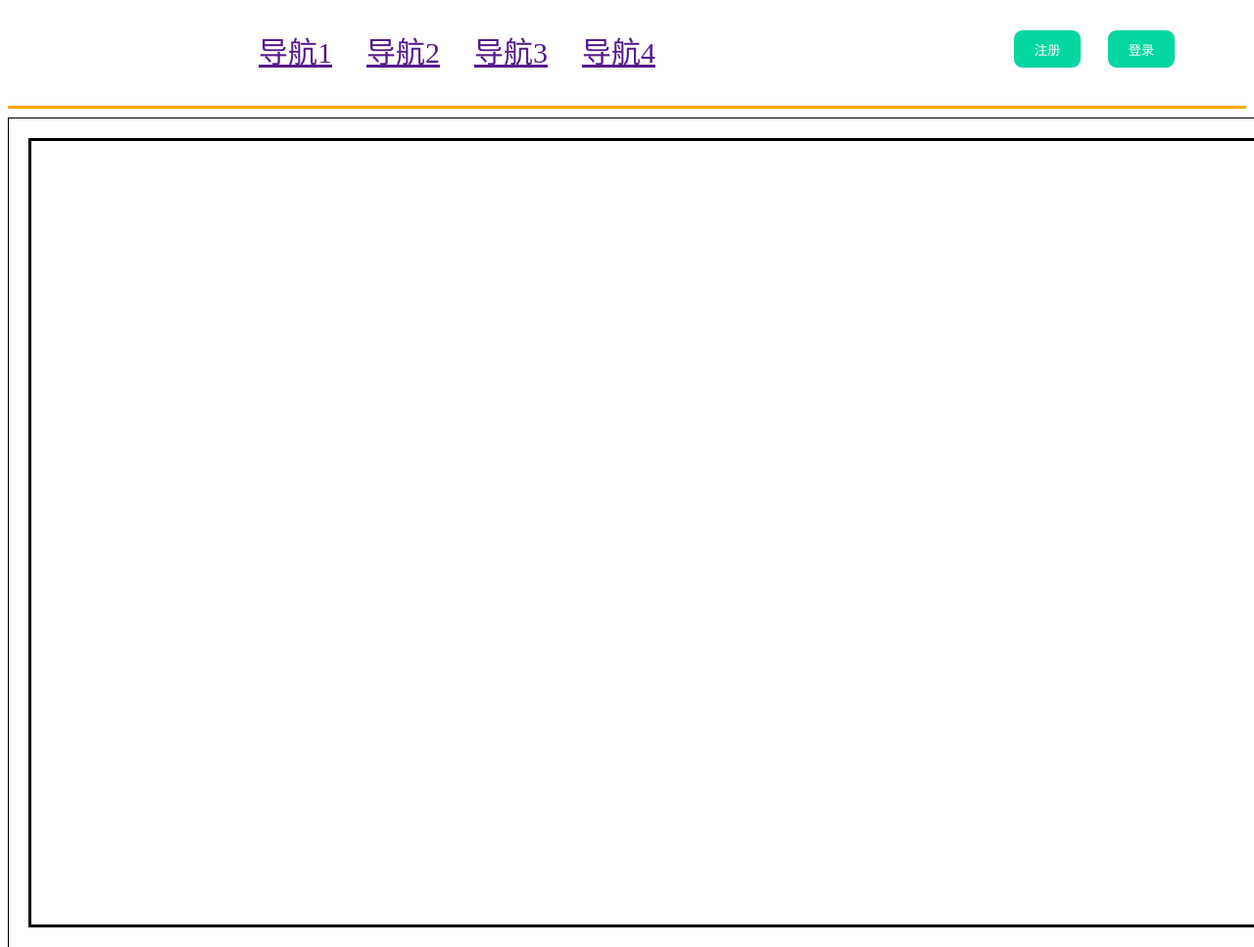
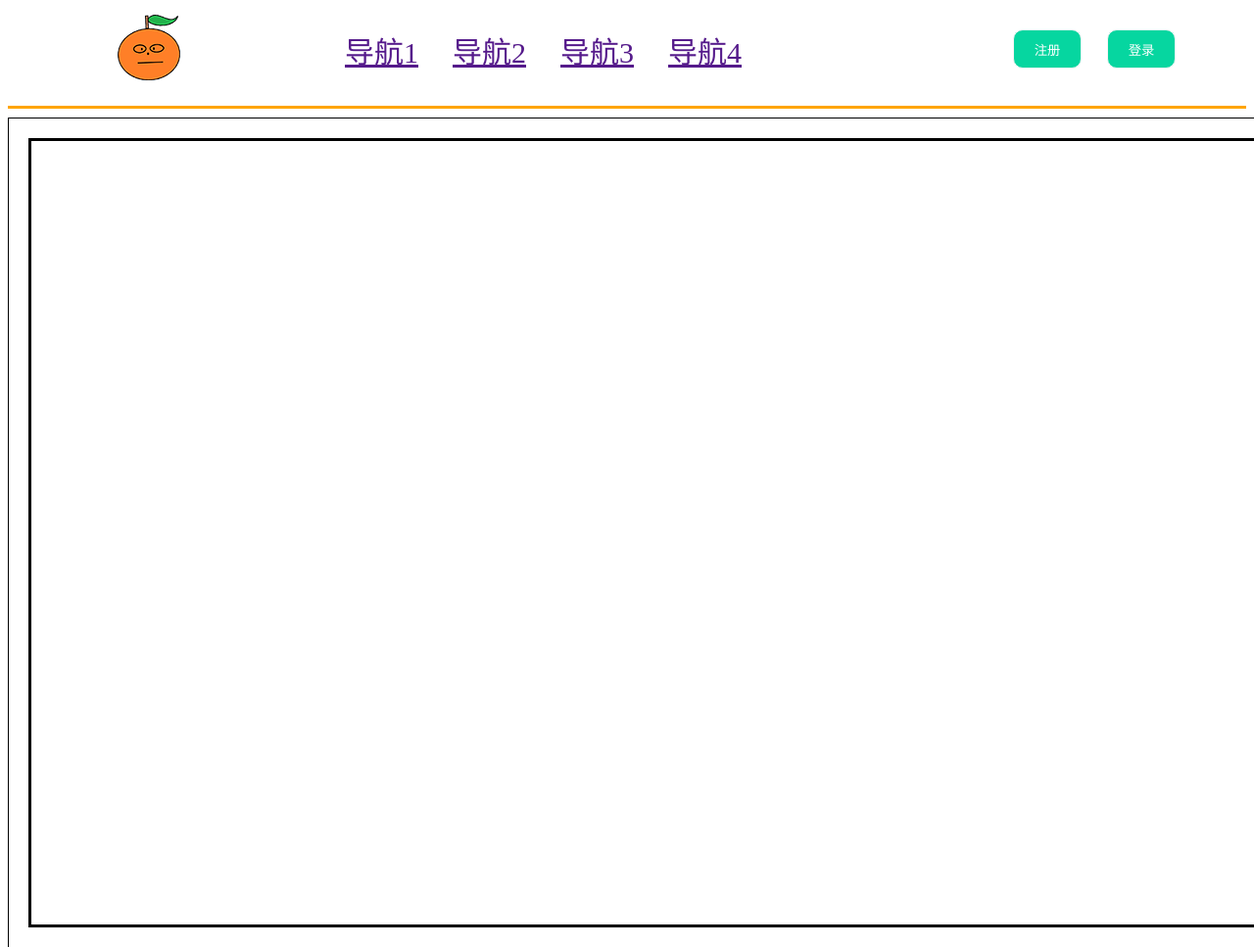
Before and after one commit to Orange-keeper/Orange-keeper.github.io, a plain HTML site: page index.html in a window 1280 px wide. Shown: the top 967 px of the page at 98% size. Drawn offline with Linux system fonts and the light colour scheme.

Commit message:
modified file `index.html`

```diff
--- a/index.html
+++ b/index.html
@@ -9,7 +9,7 @@
 </head>
 <body>
     <header>
-        <a href="index.html"><img src="橘子logo.png" alt="">
+        <a href="index.html"><img src="orange.png" alt="">
         </a>
         <nav>
             <ul>
```
